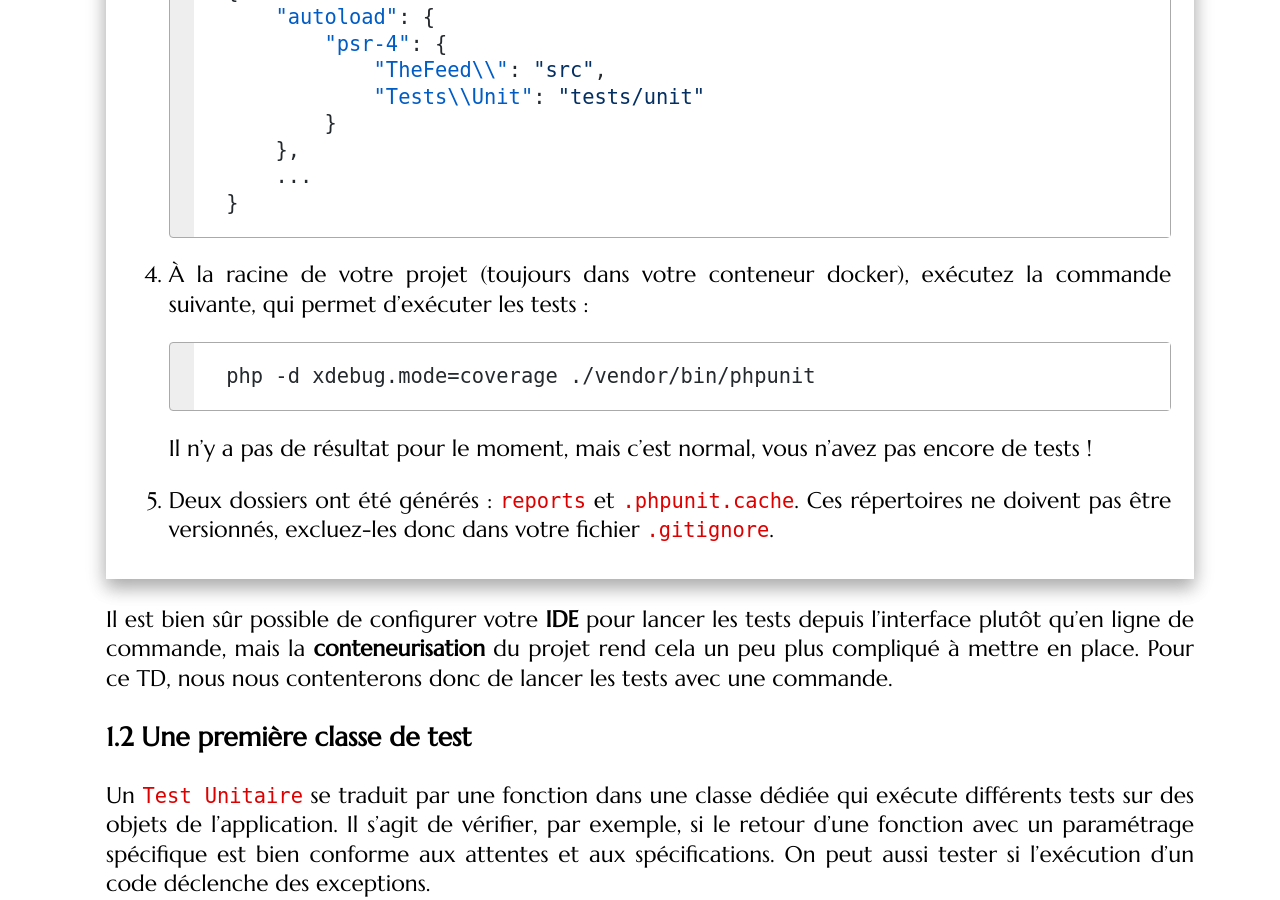
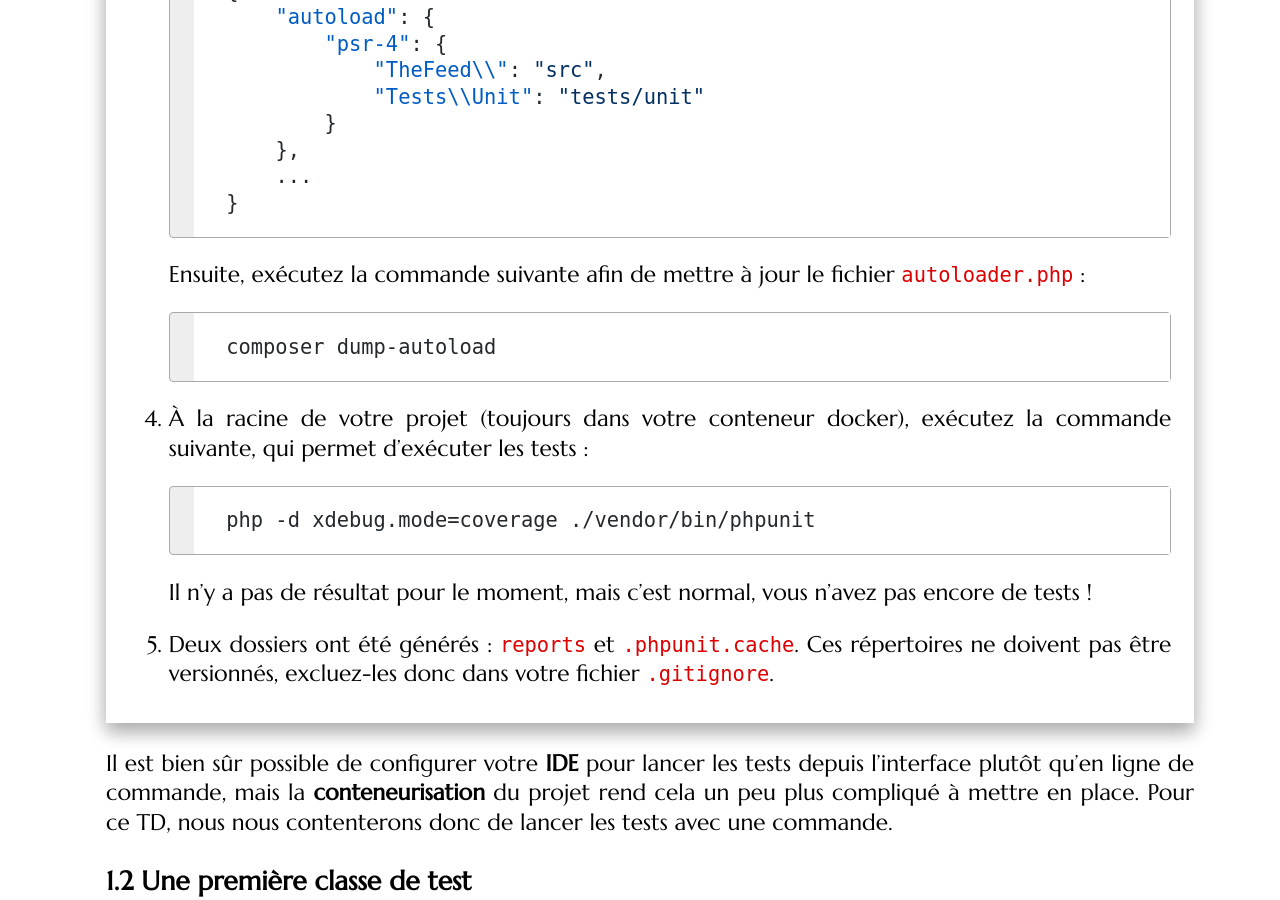
Before and after one commit to romainlebreton/R4.A.10-ComplementWeb, a Jekyll site: the page built from tutorials/tutorial_tests_1.md, in a window 1280 px wide and 900 px high, scrolled down 3144 px. Built offline with Jekyll 4.4.1, drawn with Linux system fonts in a browser that asks for light colours; some web fonts are replaced.

Commit message:
Mise à jour consigne autoload

````diff
--- a/tutorials/tutorial_tests_1.md
+++ b/tutorials/tutorial_tests_1.md
@@ -94,6 +94,12 @@ Comme toute librairie PHP, **PHPUnit** s'installe à l'aide de **composer**.
         },
         ...
     }
+    ```
+
+    Ensuite, exécutez la commande suivante afin de mettre à jour le fichier `autoloader.php` :
+
+    ```bash
+    composer dump-autoload
     ```
 
 4. À la racine de votre projet (toujours dans votre conteneur docker), exécutez la commande suivante, qui permet d'exécuter les tests :
````
